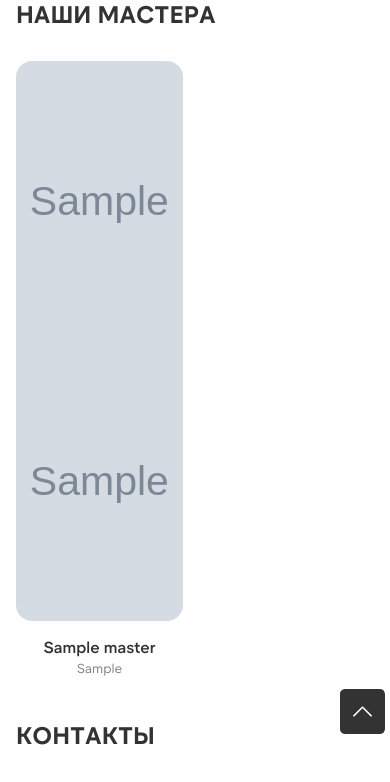
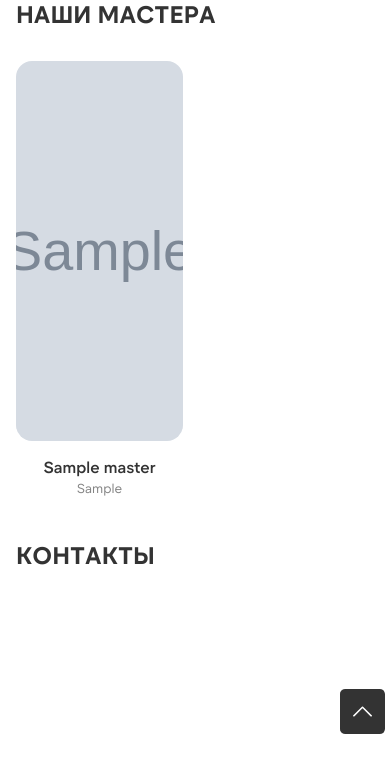
Before and after one commit to AndreyDeveloper84/formula_tela, a Django app: page /masters/ in a window 390 px wide. Shown: the part 80-862 px from the top of the page. Run offline with Django 5.2, Linux system fonts and the light colour scheme; tables that the repository leaves empty hold one stand-in row (values such as "Sample post"); grey boxes marked "Sample" are stand-in pictures; data that the repository does not hold is empty; some libraries are stand-ins or nearby versions.

Commit message:
fix: double mastewr photo

```diff
--- a/mysite/static/css/main.css
+++ b/mysite/static/css/main.css
@@ -745,7 +745,7 @@ input[type='time']::-webkit-calendar-picker-indicator  {
   .master .item {border-radius:16px;}
   .master .item img {
     width: 100%;
-    aspect-ratio: 3 / 4;    /* портретная пропорция */
+    height: 380px;
     object-fit: cover;
     object-position: top;
     display: block;
--- a/mysite/website/templates/website/masters.html
+++ b/mysite/website/templates/website/masters.html
@@ -47,11 +47,11 @@
                 {% for m in masters %}
                 <div class="col-md-3 wow fadeInUp" data-wow-delay="{% if forloop.counter == 1 %}0.4{% elif forloop.counter == 2 %}0.6{% elif forloop.counter == 3 %}0.8{% else %}1{% endif %}s">
                     <a class="item" href="#master-{{ m.id }}" onclick="toggleMasterAccordion({{ m.id }}); return false;">
-                        {% if m.photo %}<img src="{{ m.photo.url }}" class="responsive mn7" alt="{{ m.name }}, {{ m.specialization }}" loading="lazy">
-                        {% else %}<img src="{% static 'images/us1.jpg' %}" class="responsive mn7" alt="{{ m.name }}" loading="lazy">{% endif %}
-                        {% if m.photo_mobile %}<img src="{{ m.photo_mobile.url }}" class="responsive mobb7" alt="{{ m.name }}" loading="lazy">
-                        {% elif m.photo %}<img src="{{ m.photo.url }}" class="responsive mobb7" alt="{{ m.name }}" loading="lazy">
-                        {% else %}<img src="{% static 'images/us1.jpg' %}" class="responsive mobb7" alt="{{ m.name }}" loading="lazy">{% endif %}
+                        {% if m.photo %}
+                            <img src="{{ m.photo.url }}" class="responsive" alt="{{ m.name }}, {{ m.specialization }}" loading="lazy">
+                        {% else %}
+                            <img src="{% static 'images/us1.jpg' %}" class="responsive" alt="{{ m.name }}" loading="lazy">
+                        {% endif %}
                     </a>
                     <a class="text-center mb-40" href="#master-{{ m.id }}" onclick="toggleMasterAccordion({{ m.id }}); return false;">
                         <span class="semi f20 mb-15">{{ m.name }}</span>
@@ -86,8 +86,11 @@
                 {% for s in m.services.all %}{% if s.is_active %}
                 <div class="col-xl-3 col-lg-4 col-md-6 col-sm-6">
                     <a href="{% url 'website:service_detail' service_id=s.id %}" class="item">
-                        {% if s.image %}<img src="{{ s.image.url }}" class="responsive mn7" alt="{{ s.name }}" loading="lazy">{% else %}<img src="{% static 'images/us1.jpg' %}" class="responsive mn7" alt="{{ s.name }}" loading="lazy">{% endif %}
-                        {% if s.image_mobile %}<img src="{{ s.image_mobile.url }}" class="responsive mobb7" alt="{{ s.name }}" loading="lazy">{% elif s.image %}<img src="{{ s.image.url }}" class="responsive mobb7" alt="{{ s.name }}" loading="lazy">{% else %}<img src="{% static 'images/us1.jpg' %}" class="responsive mobb7" alt="{{ s.name }}" loading="lazy">{% endif %}
+                        {% if s.image %}
+                            <img src="{{ s.image.url }}" class="responsive" alt="{{ s.name }}" loading="lazy">
+                        {% else %}
+                            <img src="{% static 'images/us1.jpg' %}" class="responsive" alt="{{ s.name }}" loading="lazy">
+                        {% endif %}
                     </a>
                     <a class="text-center mb-40" href="{% url 'website:service_detail' service_id=s.id %}">
                         <span class="semi f20 mb-15">{{ s.name }}</span>
```
